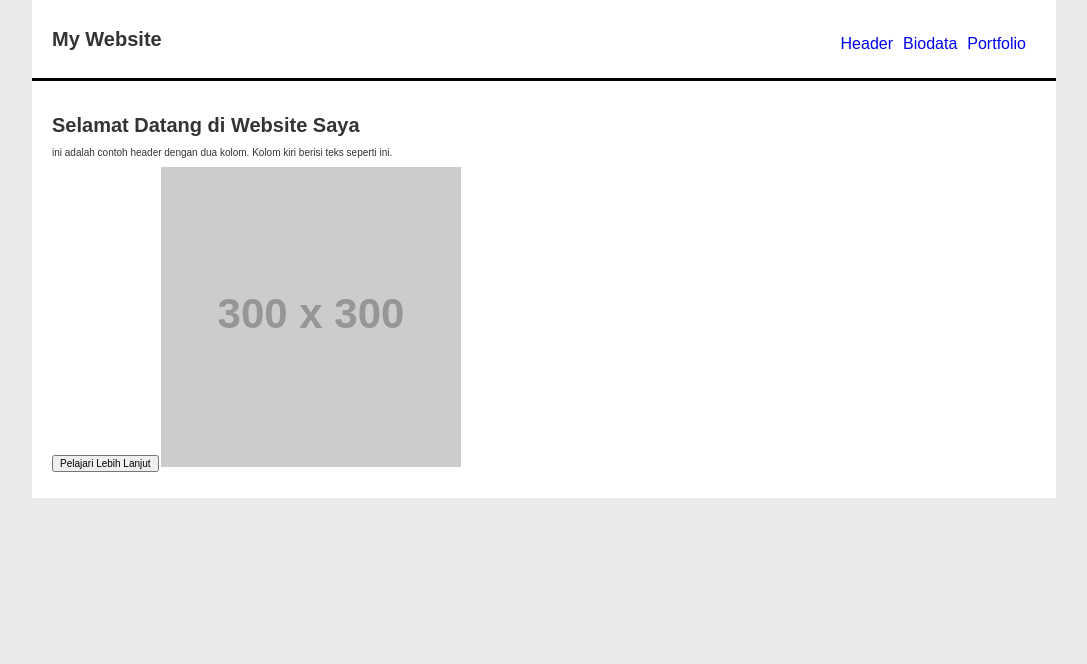
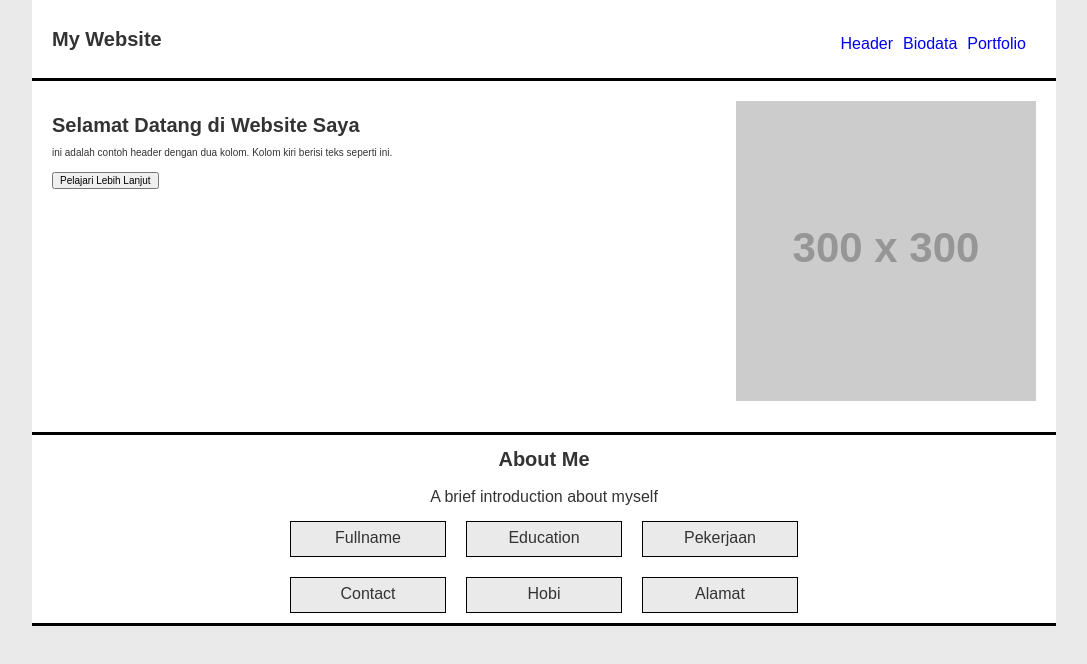
Before and after one commit to NoufalZidan/Eduwork, a plain HTML site: page Tugas-1/tugas-1.html in a window 1280 px wide. Shown: the whole page, without its empty margins (96-1183 px from the left). Drawn offline with Linux system fonts and the light colour scheme; placeholder pictures from the web are drawn by us.

Commit message:
Update 4

```diff
--- a/Tugas-1/style.css
+++ b/Tugas-1/style.css
@@ -86,6 +86,9 @@ body {
 .main-content {
     padding: 20px;
     font-size: 10px;
+    display: flex;
+    justify-content: space-between;
+    border-bottom: #000 solid;
 }
 
 .main-content h1 {
@@ -97,3 +100,45 @@ body {
 .main-content button {
     font-size: inherit;
 }
+
+.about-me {
+    display: flex;
+    justify-content: center;
+    align-items: center;
+}
+
+.about-me-information h1 {
+    font-size: 20px;
+    font-weight: bold;
+    margin-top: 10px;
+    text-align: center;
+}
+
+.about-me-information p {
+    text-align: justify;
+    margin-top: 10px;
+}
+
+.box-content {
+    display: flex;
+    align-items: center;
+    justify-content: center;
+}
+
+.box {
+    width: 150px;
+    height: 30px;
+    border: 1px solid #000;
+    margin: 10px;
+    text-align: center;
+    padding: 2px;
+    background-color: #eaeaea;
+}
+
+.box h2 {
+    text-align: center;
+}
+
+.introduction {
+    border-bottom: #000 solid;
+}
--- a/Tugas-1/tugas-1.html
+++ b/Tugas-1/tugas-1.html
@@ -17,10 +17,44 @@
             </ul>
         </div>
         <div class="main-content">
-            <h1 class="utama">Selamat Datang di Website Saya</h1>
-            <p class="isi">ini adalah contoh header dengan dua kolom. Kolom kiri berisi teks seperti ini.</p>
-            <button class="tombol">Pelajari Lebih Lanjut</button>
-            <img src="https://placehold.jp/300x300.png" alt="placehold">
+            <div class="information">
+                <h1>Selamat Datang di Website Saya</h1>
+                <p>ini adalah contoh header dengan dua kolom. Kolom kiri berisi teks seperti ini.</p>
+                <button>Pelajari Lebih Lanjut</button>
+            </div>
+            <div class="placeholder1">
+                <img src="https://placehold.jp/300x300.png" alt="placehold">
+            </div>
+        </div>
+        <div class="introduction">
+            <div class="about-me">
+            <div class="about-me-information">
+                <h1>About Me</h1>
+                <p>A brief introduction about myself</p>
+            </div>
+        </div>
+        <div class="box-content">
+                <div class="box">
+                    <h2>Fullname</h2>
+                </div>
+                <div class="box">
+                    <h2>Education</h2>
+                </div>
+                <div class="box">
+                    <h2>Pekerjaan</h2>
+                </div>
+            </div>
+        <div class="box-content">
+                <div class="box">
+                    <h2>Contact</h2>
+                </div>
+                <div class="box">
+                    <h2>Hobi</h2>
+                </div>
+                <div class="box">
+                    <h2>Alamat</h2>
+                </div>
+            </div>
         </div>
     </div>
 </body>
```
